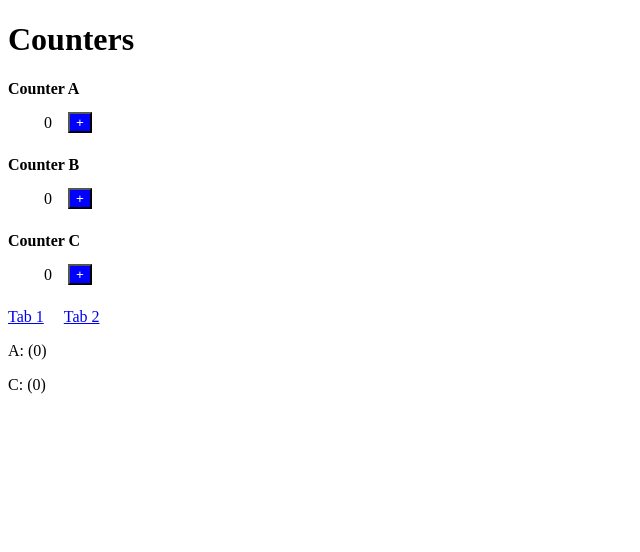
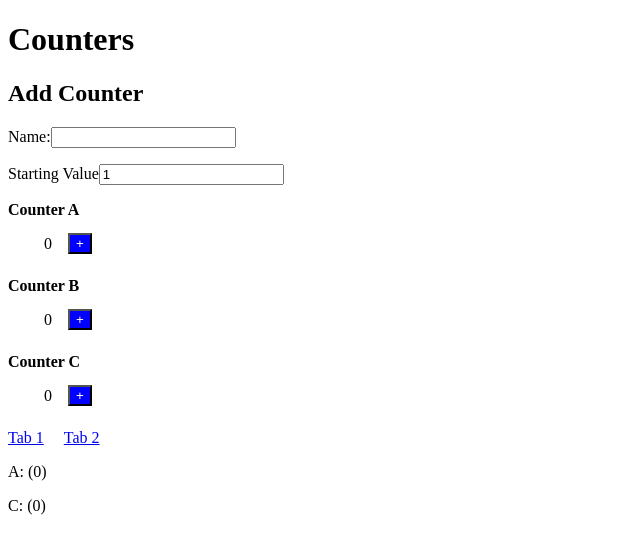
Before and after one commit to sushant-dasuri/React-Tony-Alicea, a React (Vite) app in the folder vite_sandbox/: page / in a window 1280 px wide. Shown: the top 552 px of the page, without its empty margins (0-640 px from the left). Built offline with nearby package versions, Linux system fonts and the light colour scheme.

Commit message:
Uncontrolled Inputs

```diff
--- a/vite_sandbox/src/App.jsx
+++ b/vite_sandbox/src/App.jsx
@@ -4,6 +4,7 @@ import { counterReducer } from './reducers/counterReducer';
 import { tabReducer } from './reducers/tabReducer';
 import { CounterContext, CounterDispatchContext, TabContext, TabDispatchContext } from './contexts/context';
 import { CounterList } from './components/CounterList';
+import { AddCounter } from './components/AddCounter';
 import { CounterTools } from './components/CounterTools';
 import './App.css';
 
@@ -33,6 +34,9 @@ const [visibleTab, tabDispatch] = useReducer(tabReducer, 1);
             <TabDispatchContext.Provider value={tabDispatch}>
             <h1>Counters</h1>
             <section>
+                <AddCounter />
+            </section>
+            <section>
                <CounterList  />
                <CounterTools />
             </section>
--- /dev/null
+++ b/vite_sandbox/src/components/AddCounter.jsx
@@ -0,0 +1,15 @@
+export function AddCounter() {
+    return (
+        <>
+            <h2>Add Counter</h2>
+            <p>
+                <label htmlFor="counterName">Name:</label>
+                <input type="text" id ="counterName" />
+            </p>
+            <p>
+                <label htmlFor="startingValue">Starting Value</label>
+                <input defaultValue="1" type="number" id="startingValue" />
+            </p>
+        </>
+    )
+}
```
